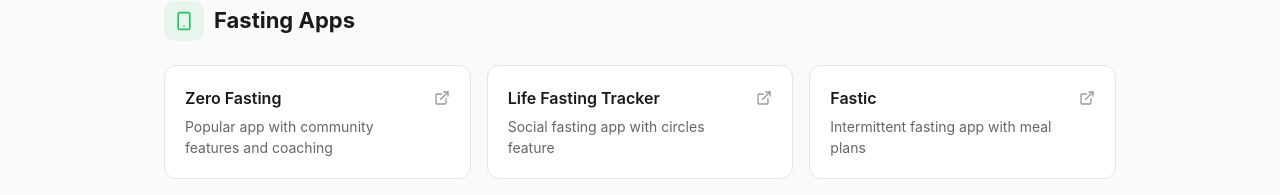
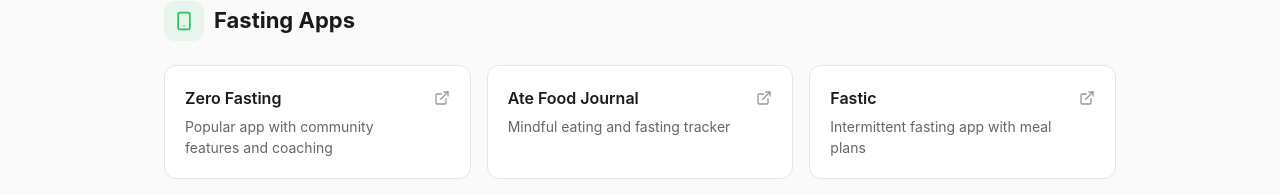
Before and after one commit to chrismarinellix/fast-app, a React (Vite) app: page /resources in a window 1280 px wide. Shown: the part 344-539 px from the top of the page. Built offline with nearby package versions, Linux system fonts and the light colour scheme; no server answers.

Commit message:
Fix broken resource links

```diff
--- a/src/pages/Resources.tsx
+++ b/src/pages/Resources.tsx
@@ -11,9 +11,9 @@ const FASTING_APPS = [
     description: 'Popular app with community features and coaching',
   },
   {
-    name: 'Life Fasting Tracker',
-    url: 'https://lifefastingtracker.app/',
-    description: 'Social fasting app with circles feature',
+    name: 'Ate Food Journal',
+    url: 'https://youate.com/',
+    description: 'Mindful eating and fasting tracker',
   },
   {
     name: 'Fastic',
@@ -30,7 +30,7 @@ const FASTING_APPS = [
 const SCIENCE_RESOURCES = [
   {
     name: 'NIH Intermittent Fasting Research',
-    url: 'https://www.nih.gov/news-events/nih-research-matters/intermittent-fasting-improves-health-markers',
+    url: 'https://www.nih.gov/news-events/nih-research-matters/intermittent-fasting-weight-loss-people-type-2-diabetes',
     description: 'Government research on fasting health benefits',
   },
   {
```
